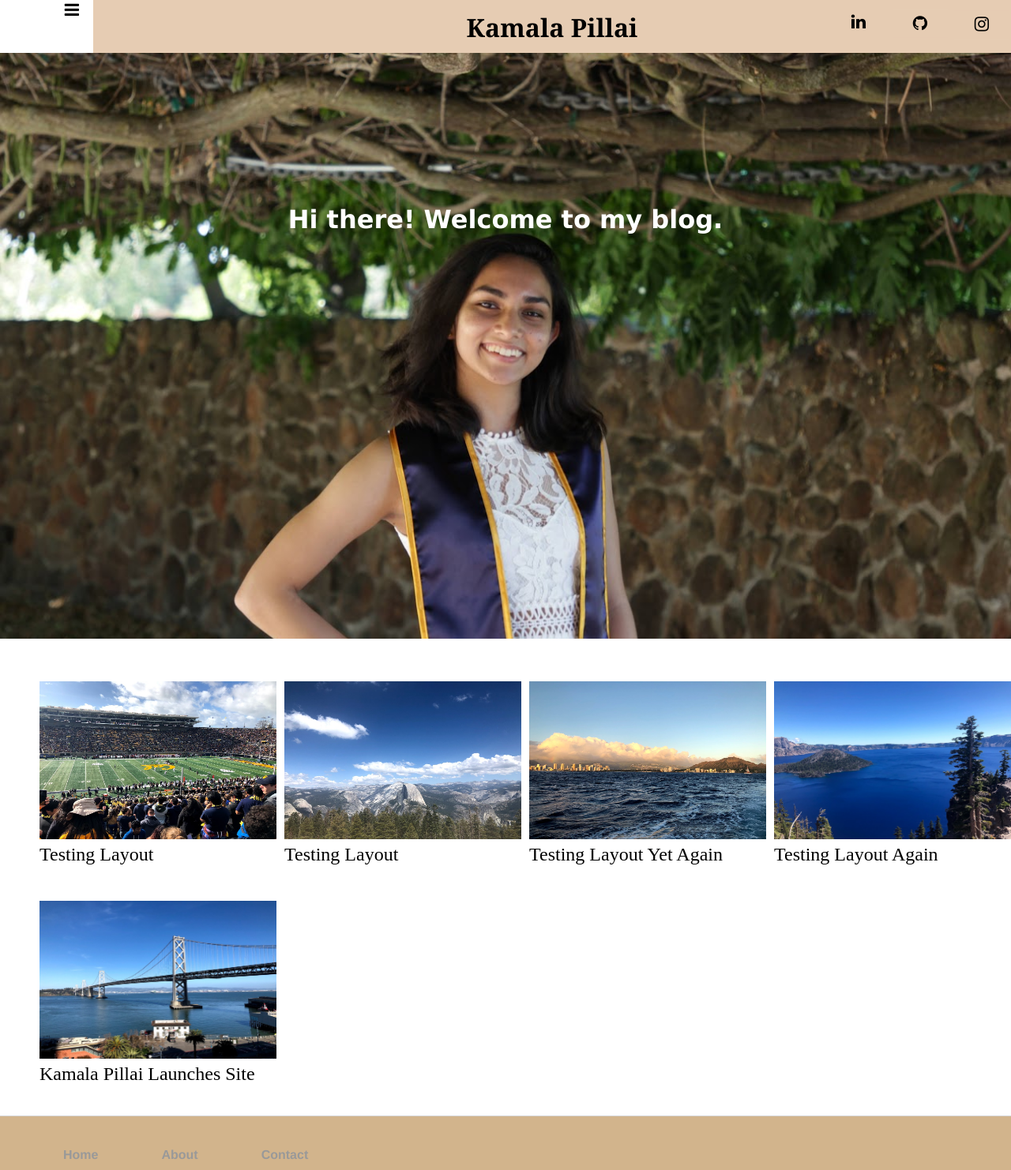
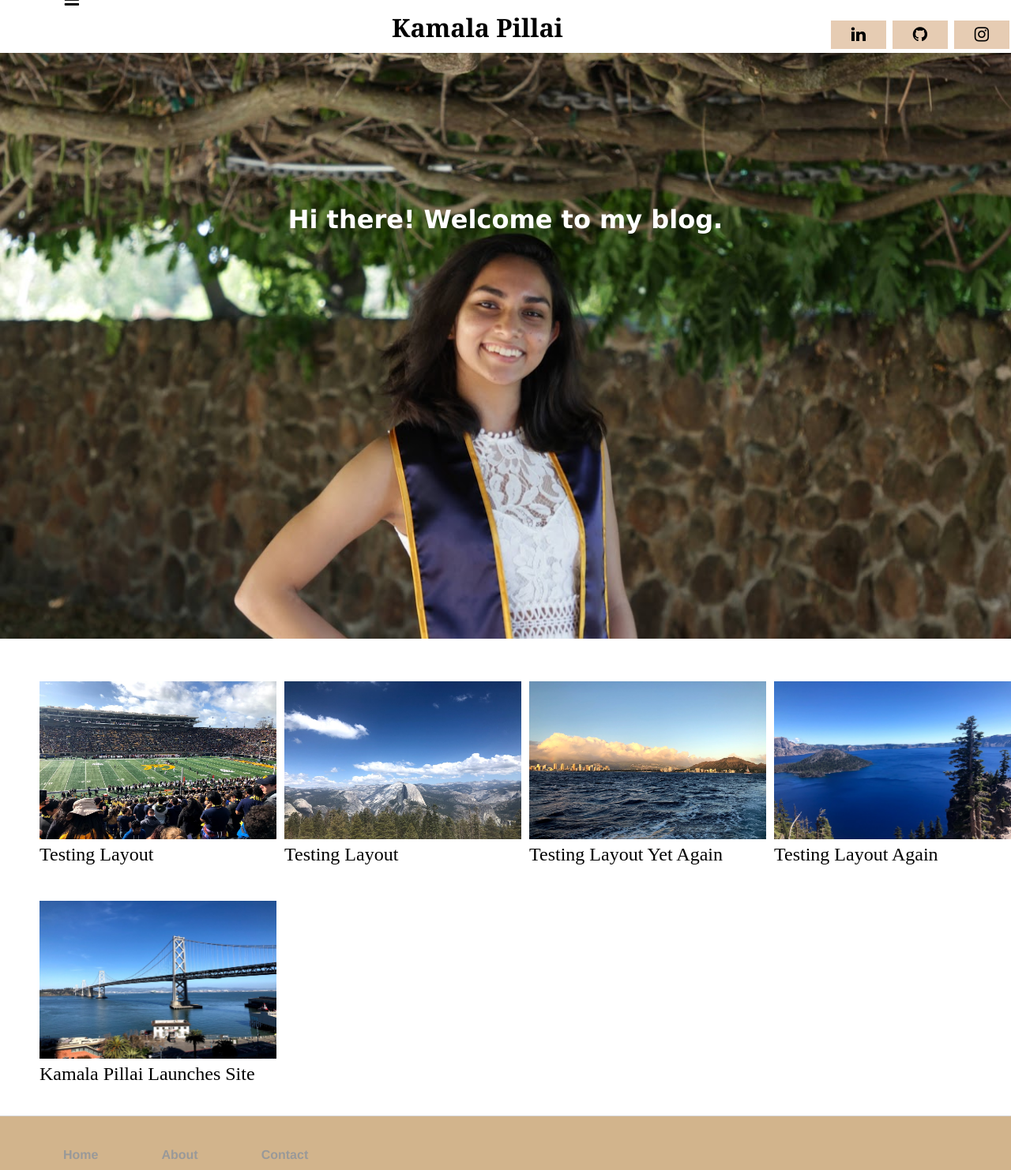
Before and after one commit to kpill/kpill.github.io, a Jekyll site: the page built from index.html, in a window 1280 px wide. Shown: the whole page at 79% size. Built offline with Jekyll 4.4.1, drawn with Linux system fonts in a browser that asks for light colours.

Commit message:
Update main.css

```diff
--- a/css/main.css
+++ b/css/main.css
@@ -2,7 +2,7 @@ header {
 	position: relative;
 	overflow: hidden;
 	color: Black;
-	background-color: rgb(230, 204, 179);
+	background-color: white;
 	margin: 0;
 }
 
@@ -16,6 +16,7 @@ h1.header {
 	padding-left: 5vw;
 	vertical-align: middle;
 	margin: 0;
+	transform: translate(0%, -50%)
 }
 
 .dropdown {
@@ -53,8 +54,8 @@ a.home {
 	float: none;
   	position: absolute;
   	top: 50%;
-  	left: 50%;
-  	transform: translate(-50%, -50%);
+  	left: 40%;
+  	transform: translate(-40%, -50%);
 	vertical-align: middle;
 }
 
@@ -81,7 +82,7 @@ a.home:hover, a.home:active {
  	background: rgb(230, 204, 179);
   	color: black;
 	vertical-align: middle;
-	transform: translate(0%, -45%)
+	/*transform: translate(0%, -40%)*/
 }
 
 .fa-github {
@@ -89,7 +90,7 @@ a.home:hover, a.home:active {
 	background: rgb(230, 204, 179);
 	color: black;
 	vertical-align: middle;
-	transform: translate(0%, -40%)
+	/*transform: translate(0%, -40%)*/
 }
 
 .fa-instagram {
@@ -97,7 +98,7 @@ a.home:hover, a.home:active {
 	background: rgb(230, 204, 179);
 	color: black;
 	vertical-align: middle;
-	transform: translate(0%, -35%)
+	/*transform: translate(0%, -35%)*/
 }
 
 .welcome {
```
